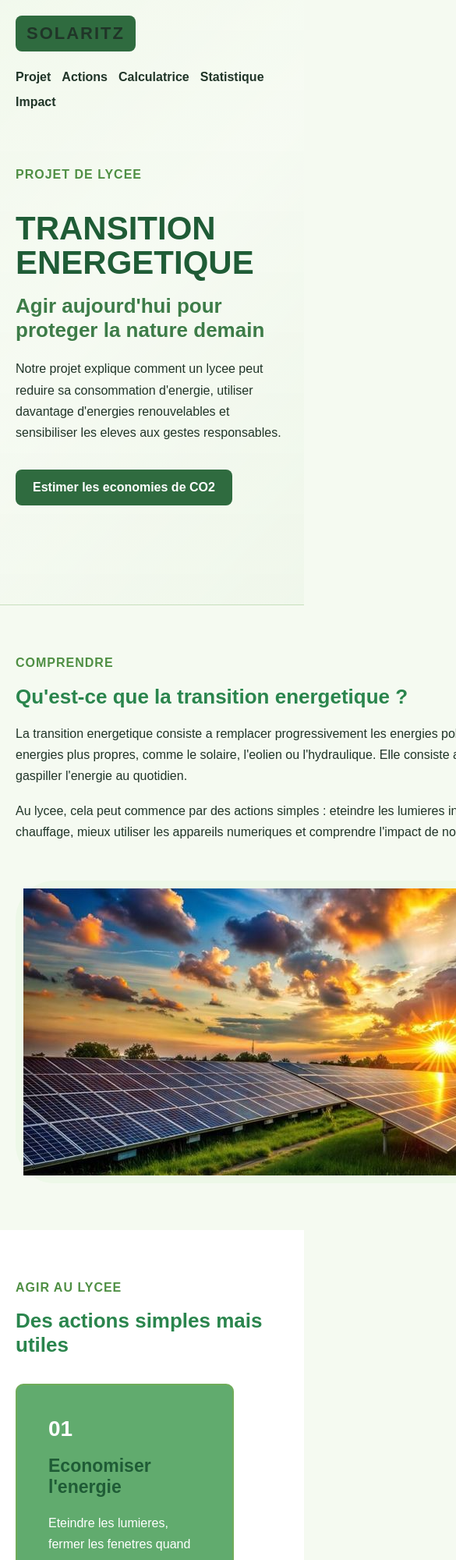
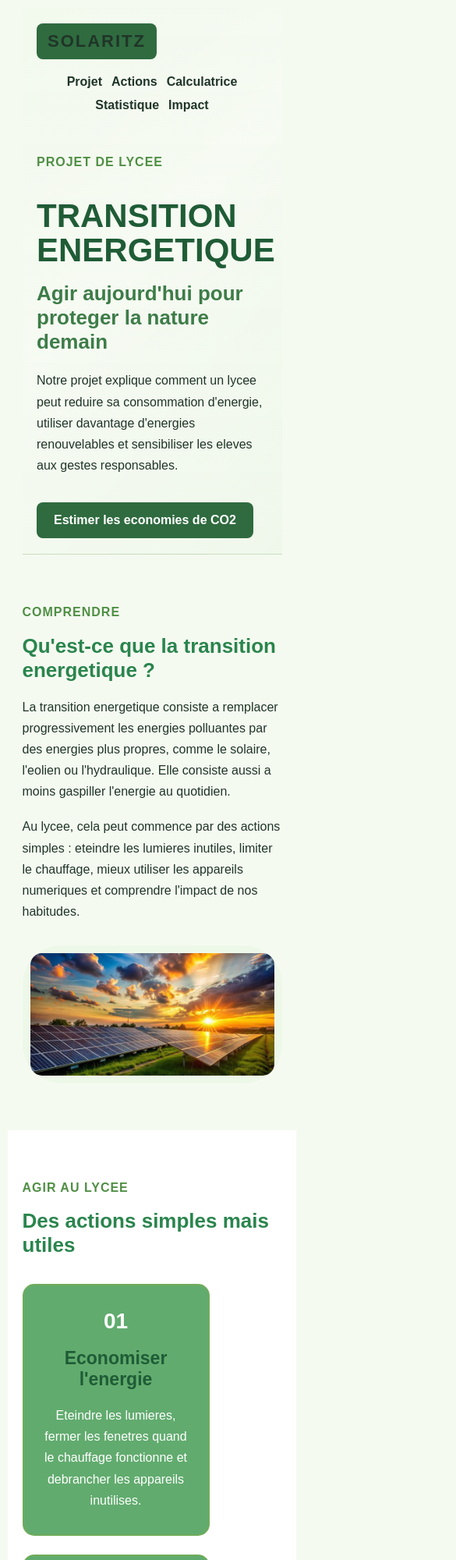
Before and after one commit to horlymolou-droid/solaritz, a plain HTML site: page index.html in a window 390 px wide. Shown: the top 2000 px of the page at 78% size, 585 px wide, since content can reach past the window. Drawn offline with Linux system fonts and the light colour scheme.

Commit message:
correction responsive mobile : statistiques et alignements

```diff
--- a/style.css
+++ b/style.css
@@ -3,9 +3,14 @@
     padding: 0;
     box-sizing: border-box;
 }
+img{
+    max-width: 100%;
+    height: auto;
+    border-radius: 15px;
+}
 
 html {
-    scroll-behavior: smooth;
+    scroll-behavior: smooth ;
 }
 
 body {
@@ -13,10 +18,13 @@ body {
     font-family: Arial, Helvetica, sans-serif;
     background-color: #f5faf1;
     color: #203528;
+    overflow-x: hidden;
 }
 
 .hero {
-    min-height: 92vh;
+    width: 90%;
+    max-width: 1200px;
+    margin: auto;
     padding: 24px 8%;
     background:
         linear-gradient(rgba(245, 250, 241, 0.9), rgba(245, 250, 241, 0.94)),
@@ -77,13 +85,14 @@ body {
     font-weight: 800;
     letter-spacing: 1px;
     text-transform: uppercase;
+    font-size: clamp(2rem, 5vw, 5rem);
 }
 
 .hero h1 {
     max-width: 760px;
     margin-bottom: 18px;
     color: #1f5c36;
-    font-size: 64px;
+    font-size: clamp(1.5rem, 4vw, 3rem);
     line-height: 1.05;
     text-transform: uppercase;
 }
@@ -96,7 +105,7 @@ body {
 
 .hero p,
 .section p {
-    font-size: 18px;
+    font-size: clamp(1.5rem, 2vw, 1.2rem);
     line-height: 1.7;
 }
 
@@ -282,8 +291,6 @@ body {
 }
 
 
-
-
 .statistic-section {
     background-color: linear-gradient(135deg, #0f5a3a,#1f7a57);
     display: flex;
@@ -292,8 +299,8 @@ body {
     padding: 50px;
     gap: 50px;
     border-radius:25px;
-    max-width: 1200PX;
-    margin: auto;
+    max-width:100%;
+    margin: 40px auto;
 
 }
 .section-text{
@@ -332,22 +339,20 @@ body {
     display:flex;
     flex-direction: column;
     gap: 20px;
-
-
+    justify-content: center;
 }
 .card {
-    width: 280px;
+    width:100%;
+    max-width: 280px;
     background-color: #61ab6e;
     color: white;
-    padding: 40px;
+    padding: 35px 25px;
+    border-radius: 15px;
+    text-align: center;
 }
-
-
-
-
 .card h1{
-    font-size: 3rem ;
-
+    font-size: 2.8rem;
+    margin: 0 0 10px 0;
 }
 
 .card p {
@@ -406,21 +411,35 @@ footer {
     color: white;
     text-align: center;
 }
+/*pour les téléphones*/
 
-@media (max-width: 850px) {
+
+@media screen and (max-width: 850px) {
+
+    body {
+        padding: 10px;
+        margin: auto;
+        flex-direction: column;
+
+
+    }
     .hero {
-        padding: 20px;
+        padding: 20px 5%;
+        min-height: auto;
     }
 
     .navbar {
         flex-direction: column;
         align-items: flex-start;
-        margin-bottom: 70px;
+        margin-bottom: 50px;
+        gap: 20px;
     }
 
     .navbar ul {
         flex-wrap: wrap;
-        gap: 14px;
+        gap: 12px;
+        justify-content: center;
+        width: 100%;
     }
 
     .hero h1 {
@@ -437,14 +456,39 @@ footer {
         font-size: 16px;
     }
 
-    .section,
+    .section{
+        padding: 60px 5%;
+    }
     .intro-section,
     .calculator-section {
         grid-template-columns: 1fr;
-        padding: 60px 20px;
+        gap: 30px;
+
     }
 
     .cards {
         grid-template-columns: 1fr;
     }
+    .statistic-section{
+        flex-direction: column;
+        padding: 40px 5%;
+        margin: 20px 5%;
+        gap: 35px;
+
+    }
+    .stats{
+        flex-direction: row;
+        gap: 20px;
+        justify-content: center;
+        width: 100%;
+
+    }
+    .card{
+        width: 100%;
+        max-width: 240px;
+        padding: 30px 20px;
+    }
+    .card h1{
+        font-size: 2.4rem;
+    }
 }
```
Also changed, not shown: index.html (+3 -1 lines).
